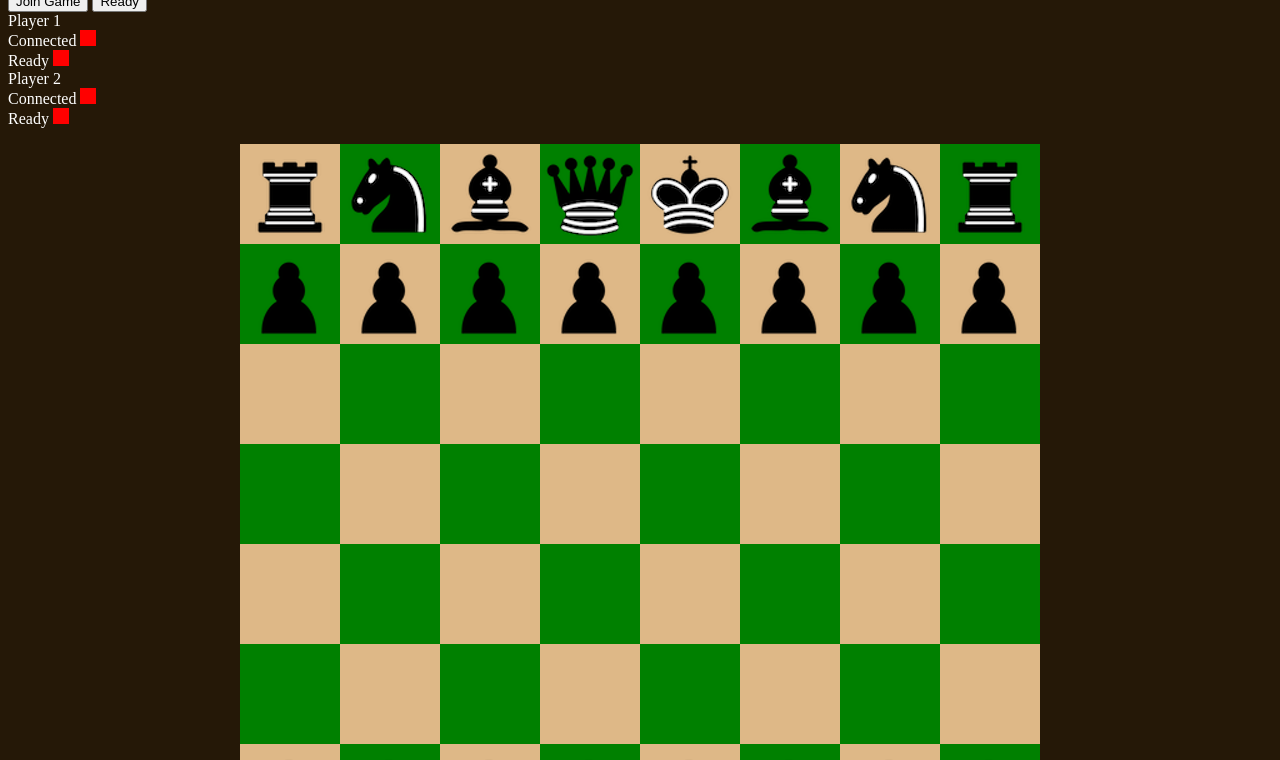
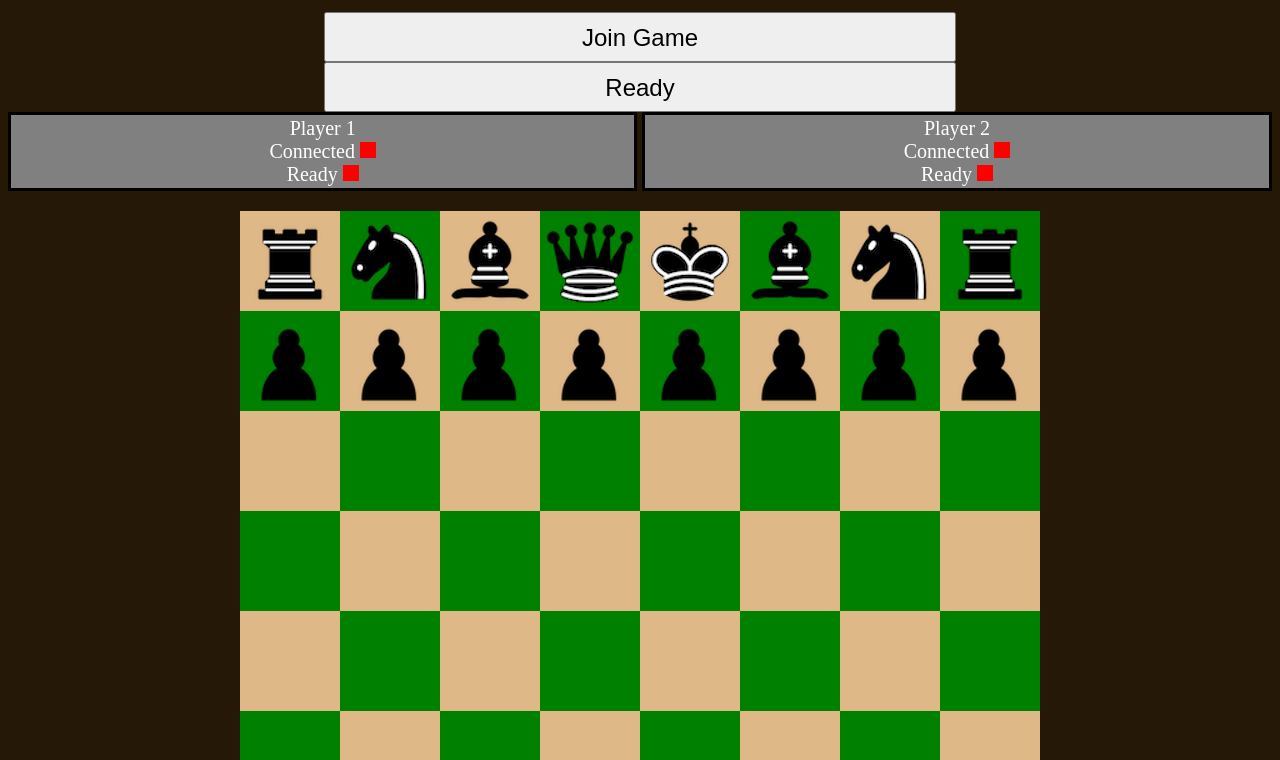
Before and after one commit to MaxVanRaden/fullstack-gambit, a website: page public/index.html in a window 1280 px wide. Shown: the part 89-849 px from the top of the page. Drawn offline with nearby package versions, Linux system fonts and the light colour scheme.

Commit message:
Visual changes

```diff
--- a/public/index.html
+++ b/public/index.html
@@ -11,8 +11,11 @@
   </head>
   <body>
     <h1>Fullstack Gambit</h1>
+    <div class="buttonDisplay">
       <button id="joinGameButton">Join Game</button>
       <button id="readyButton">Ready</button>
+    </div>
+    <div class="playerDisplay">
       <div class="player p1">
         Player 1
         <div class="connected">Connected <span></span></div>
@@ -22,6 +25,7 @@
         Player 2
         <div class="connected">Connected <span></span></div>
         <div class="ready">Ready <span></span></div>
+      </div>
     </div>
 
 
--- a/public/style.css
+++ b/public/style.css
@@ -1,7 +1,41 @@
 body {
+  min-width: 850px;
   background-color: rgb(37, 24, 7);
   color: white;
+  font-size: 1.25rem;
 }
+
+h1 {
+  text-align: center;
+}
+
+.buttonDisplay {
+  width: 100%;
+  display: inline-block;
+}
+
+button {
+  width: 50%;
+  height: 50px;
+  margin: 0 0 0 25%;
+  padding: 10px 0;
+  font-size: 1.5rem;
+}
+
+.playerDisplay {
+  width: 100%;
+}
+
+.player {
+  display: inline-block;
+  width: 49%;
+  outline: black 3px solid;
+  outline-offset: -3px;
+  text-align: center;
+  background-color: gray;
+  padding: 5px;
+}
+
 .container {
   display: flex;
 }
@@ -29,9 +63,6 @@ body {
   background: burlywood;
   color: burlywood;
 }
-
-
-
 
 .Pawn.player2 {
   background: currentColor url(Chess-Sprites.png) -500px -100px;
```
Lines whose indentation alone changed are shown as unchanged.
